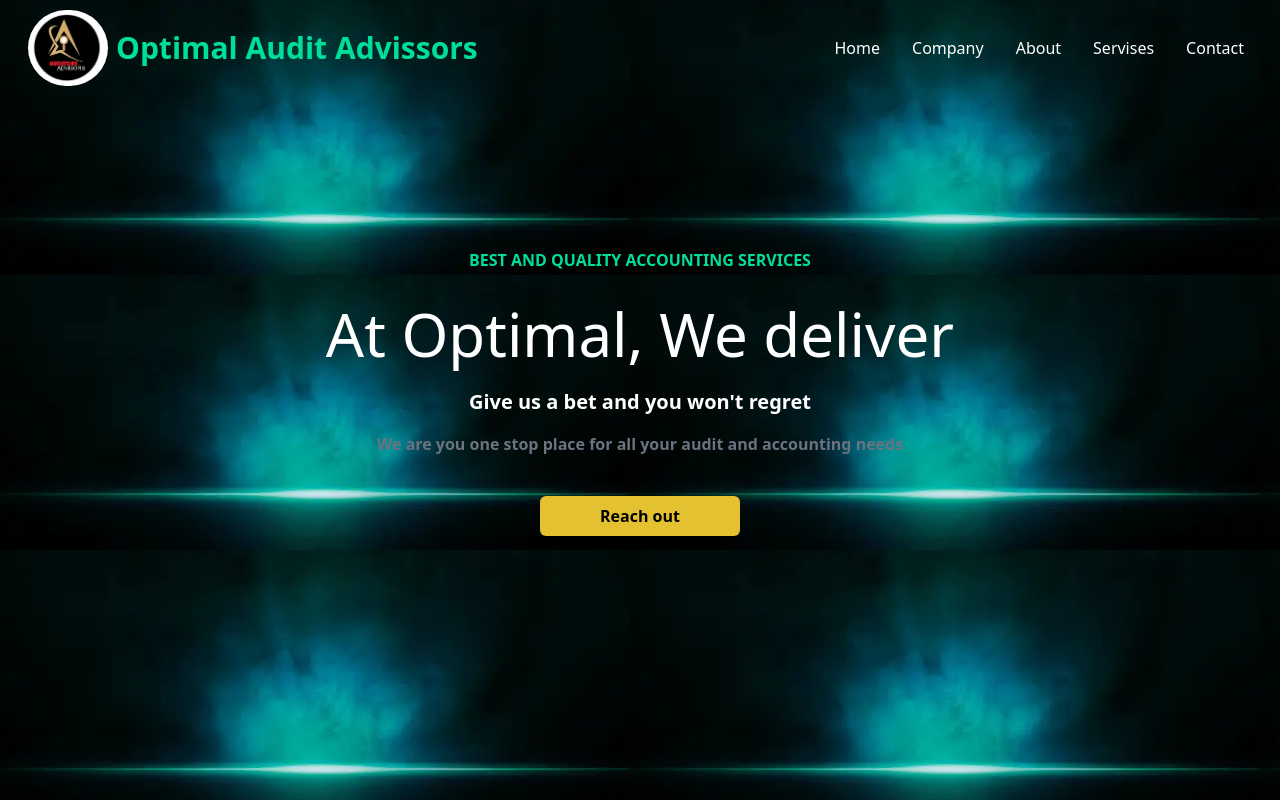
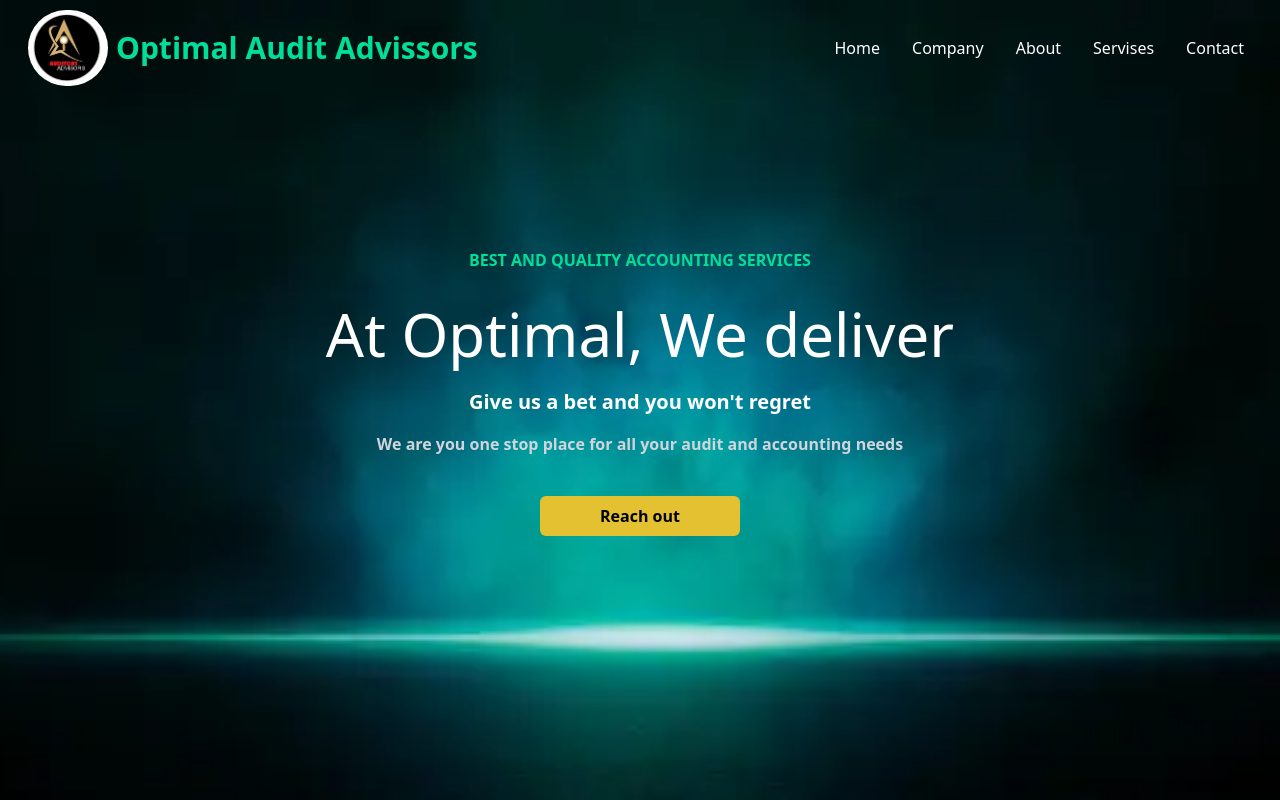
Before and after one commit to Manenomyk/Optimal-Audit-Advisors, a React (Create React App) app: page / in a window 1280 px wide. Shown: the top 800 px of the page. Built offline with nearby package versions, Linux system fonts and the light colour scheme.

Commit message:
Load page improvisions

```diff
--- a/src/Components/Loadpage.js
+++ b/src/Components/Loadpage.js
@@ -3,12 +3,12 @@ import './Load.css';
 
 function Loadpage() {
   return (
-    <div className='load text-white'>
+    <div className='load w-full h-full bg-cover bg-center text-white'>
         <div className='max-w-[800px] mt-[-96px] w-full h-screen mx-auto text-center flex flex-col justify-center'>
             <p className='text-[#00df9a] uppercase font-bold p-2'>Best and Quality accounting services</p>
             <h1 className='md:text-6xl sm:text-5xl text-4xl md:py-6'>At Optimal, We deliver</h1>
             <p className='md:text-xl sm:text-l text font-bold'>Give us a bet and you won't regret</p>
-            <p className='text-gray-500 p-4 font-bold'>We are you one stop place for all your audit and accounting needs</p>
+            <p className='text-gray-300 p-4 font-bold'>We are you one stop place for all your audit and accounting needs</p>
             <button className='bg-[#e4c131] w-[200px] rounded-md  my-6 mx-auto p-2 text-black font-bold'>Reach out</button>
         </div>
     </div>
```
